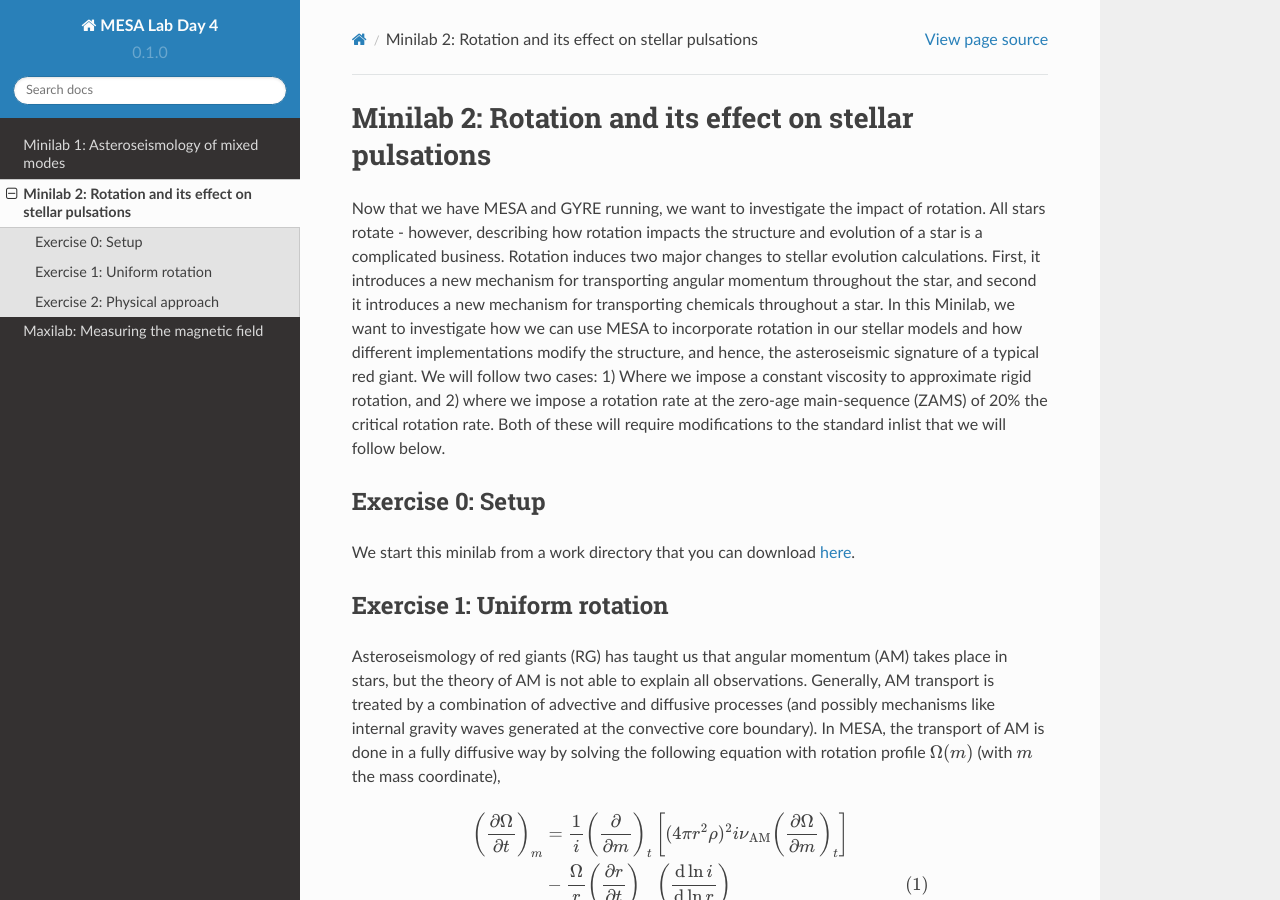
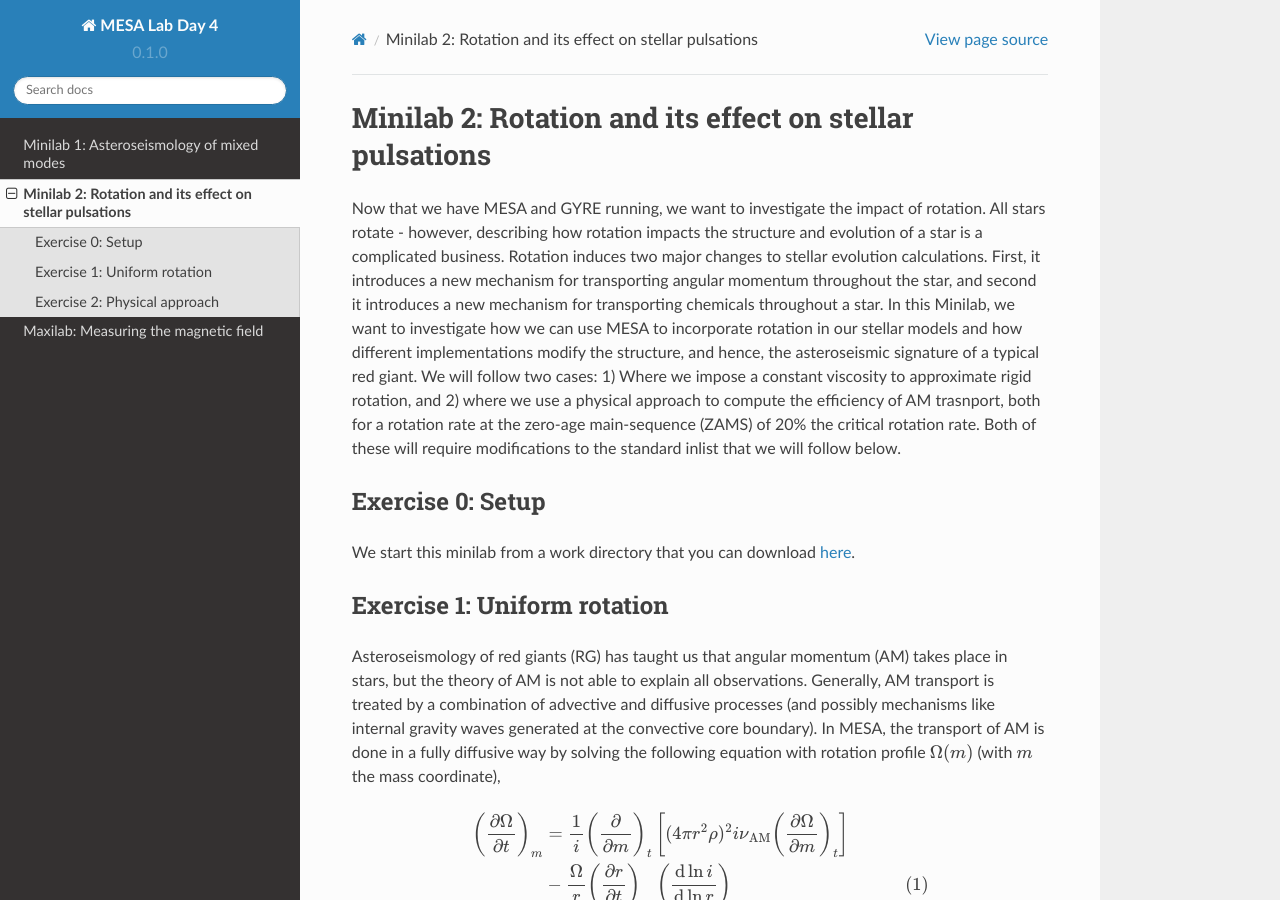
Before and after one commit to mesa-summer-school-2023/mesa-school-bugnet, a Sphinx documentation site: the page built from docs/minilab2.rst, in a window 1280 px wide and 900 px high. Built offline with Sphinx 7.4.7 and the Read the Docs theme 2.0.0, drawn with Linux system fonts in a browser that asks for light colours.

Commit message:
Update minilab2.rst

```diff
--- a/docs/minilab2.rst
+++ b/docs/minilab2.rst
@@ -1,7 +1,7 @@
 Minilab 2: Rotation and its effect on stellar pulsations
 ===================================
 
-Now that we have MESA and GYRE running, we want to investigate the impact of rotation. All stars rotate - however, describing how rotation impacts the structure and evolution of a star is a complicated business. Rotation induces two major changes to stellar evolution calculations. First, it introduces a new mechanism for transporting angular momentum throughout the star, and second it introduces a new mechanism for transporting chemicals throughout a star. In this Minilab, we want to investigate how we can use MESA to incorporate rotation in our stellar models and how different implementations modify the structure, and hence, the asteroseismic signature of a typical red giant. We will follow two cases: 1) Where we impose a constant viscosity to approximate rigid rotation, and 2) where we impose a rotation rate at the zero-age main-sequence (ZAMS) of 20\% the critical rotation rate. Both of these will require modifications to the standard inlist that we will follow below.
+Now that we have MESA and GYRE running, we want to investigate the impact of rotation. All stars rotate - however, describing how rotation impacts the structure and evolution of a star is a complicated business. Rotation induces two major changes to stellar evolution calculations. First, it introduces a new mechanism for transporting angular momentum throughout the star, and second it introduces a new mechanism for transporting chemicals throughout a star. In this Minilab, we want to investigate how we can use MESA to incorporate rotation in our stellar models and how different implementations modify the structure, and hence, the asteroseismic signature of a typical red giant. We will follow two cases: 1) Where we impose a constant viscosity to approximate rigid rotation, and 2) where we use a physical approach to compute the efficiency of AM trasnport, both for a rotation rate at the zero-age main-sequence (ZAMS) of 20\% the critical rotation rate. Both of these will require modifications to the standard inlist that we will follow below.
 
 
 Exercise 0: Setup
```
